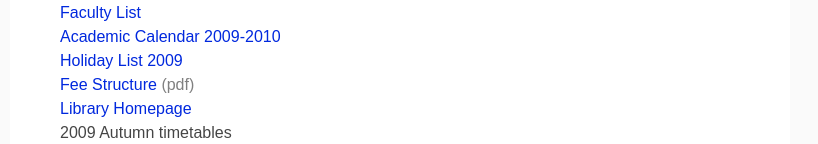
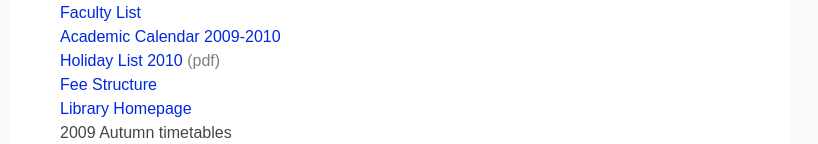
Before and after one commit to abhidg/iiserk.net, a plain HTML site: page static/info.html in a window 1280 px wide. Shown: the part 249-393 px from the top of the page, without its empty margins (240-1058 px from the left). Drawn offline with Linux system fonts and the light colour scheme.

Commit message:
changed holiday list and fees links

```diff
--- a/static/info.html
+++ b/static/info.html
@@ -33,9 +33,9 @@
 	<span style="color:grey">(pdf)</span></li>
 <li><a href="http://www.iiserkol.ac.in/faculty.html" >Faculty List</a></li>
 <li><a href="http://www.iiserkol.ac.in/academic_calendar.html">Academic Calendar 2009-2010</a></li>
-<li><a href="http://www.iiserkol.ac.in/holiday_list_2009.html">Holiday List 2009</a></li>
-<li><a href="http://www.iiserkol.ac.in/documents/fee_structure.pdf" >Fee Structure</a>
-<span style="color:grey">(pdf)</span></li>
+<li><a href="http://www.iiserkol.ac.in/HOLIDAY_LIST_2010.pdf">Holiday List 2010</a> <span style="color:grey">(pdf)</span></li>
+<li><a href="http://www.iiserkol.ac.in/fees.html" >Fee Structure</a>
+</li>
 <li><a href="http://www.iiserkol.ac.in/library.html" >Library Homepage</a></li>
 <li id="linkbar">2009 Autumn timetables<br/>
 <a href="http://www.iiserkol.ac.in/documents/time_table_sem_i_2009.pdf" >first</a>
```
